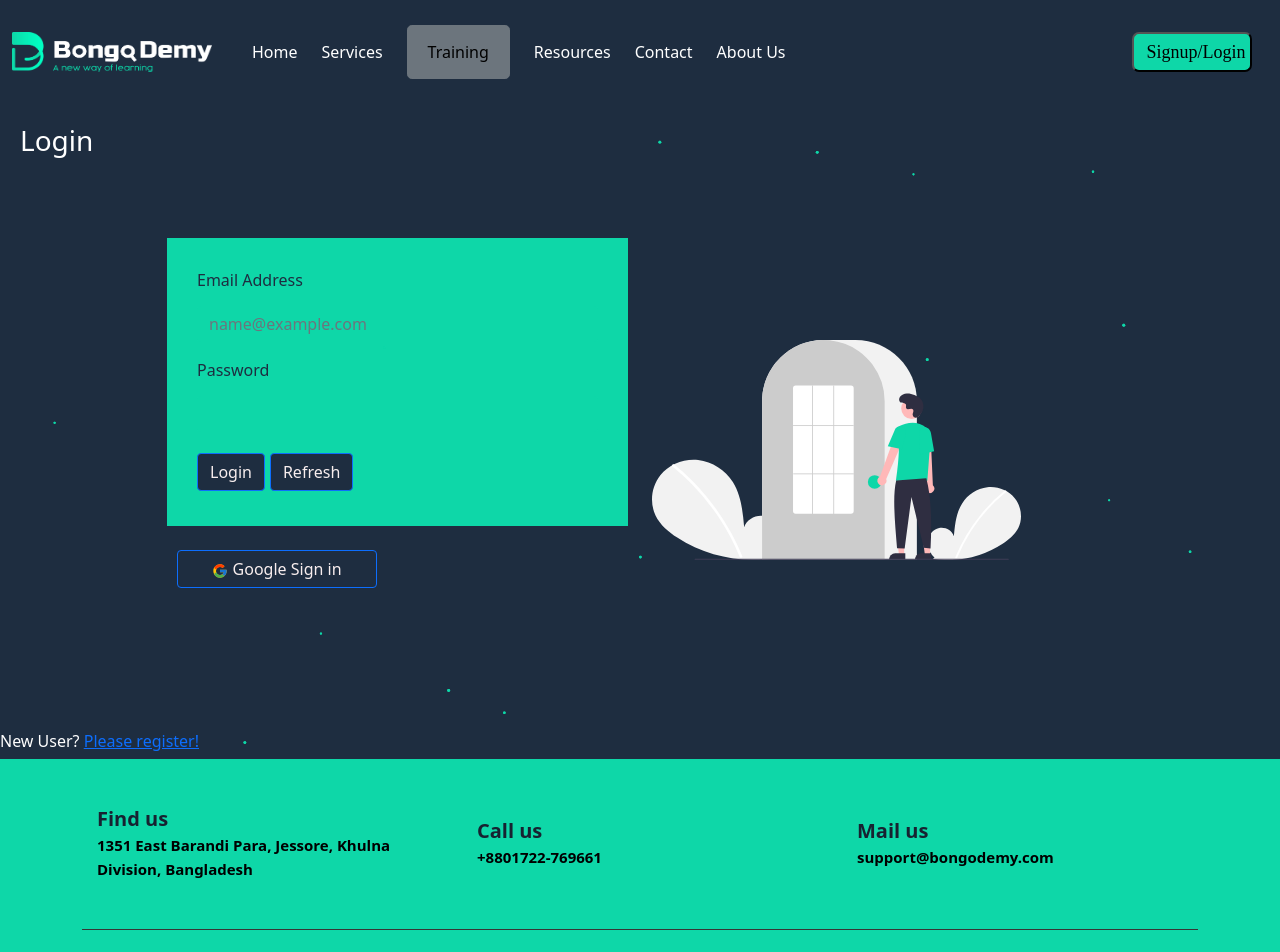
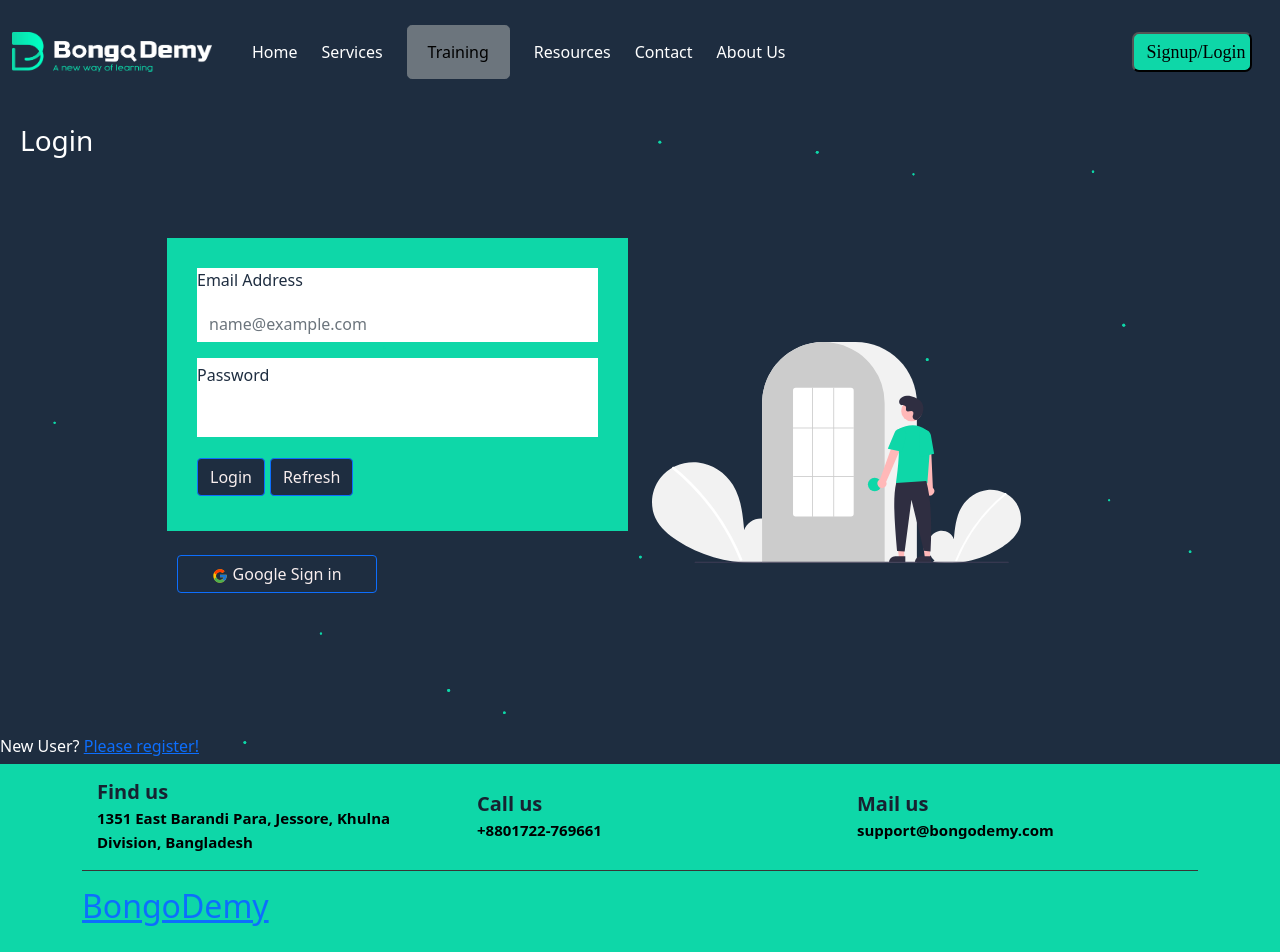
Before and after one commit to JannatBorna/bongodemy, a React (Create React App) app: page /login in a window 1280 px wide. Shown: the top 952 px of the page. Built offline with nearby package versions, Linux system fonts and the light colour scheme; no server answers.

Commit message:
added update all

```diff
--- a/src/Component/Shared/Footer/Footer.js
+++ b/src/Component/Shared/Footer/Footer.js
@@ -1,73 +1,3 @@
-// import React from 'react';
-// import { Link } from 'react-router-dom';
-// import './Footer.css';
-
-// const Footer = () => {
-//     return (
-//         <div className=' foterstyle '>
-//             <div className="row ">
-//                 <div className="col-md-2 ">
-//                     <div className='justify-content-around align-items-center text-start ms-2'>
-
-//                         <div className='ms-5'>
-//                         <div className=" text-start ">
-//                             <h3 className='text-black fw-bold'>Contact</h3>
-//                         </div>
-//                         <Link className='text-black fw-bold'> Office Location  </Link>
-//                         <Link className='text-black fw-bold'> Phone Number  </Link>
-//                         <Link className='text-black fw-bold'> Telephone Number </Link>
-//                         <Link className='text-black fw-bold'> Mail</Link>
-//                         </div>
-//                     </div>
-//                 </div>
-//                 <div className="col-md-2">
-//                     <div className="justify-content-around align-items-center text-start ">
-//                         <div className='mt-5'>
-//                         <div className="text-start ">
-//                             <h3 className='text-black fw-bold'> Menu</h3>
-//                         </div>
-
-//                         </div>
-//                     </div>
-//                 </div>
-//                 <div className="col-md-3">
-//                     <div className="text-start ">
-//                         <h3 className='text-black fw-bold'>Recent Post</h3>
-//                     </div>
-//                     <p className='text-black fw-bold'>Recent Posrt 1</p>
-//                     <p className='text-black fw-bold'>Recent Posrt 2</p>
-//                 </div>
-//                 <div className="col-md-5">
-//                 <div className='mt-5'>
-//                         <div className="text-start ">
-//                             <h3 className='text-black fw-bold'> News Latter</h3>
-//                         </div>
-//                         <Link className='text-black fw-bold'> Home </Link>
-//                         <br />
-//                         <Link className='text-black fw-bold'>Cyber-bullying</Link>
-//                         <br />
-
-//                         </div>
-//                     <form>
-//                         <div class="mb-3 me-3">
-//                             <div className=" w-100 h-100 d-flex justify-content-around align-items-center">
-//                                 <input type="email" class="form-control" id="exampleInputEmail1" aria-describedby="emailHelp" />
-//                                 <button className='ms-2 btn subscribe '>Subscribe</button>
-//                             </div>
-
-//                         </div>
-//                     </form>
-//                 </div>
-//                 <div className=" mb-5 ">
-//                     <p className='mb-3'>@ All Rights Reserved By BongoDemy 2021</p>
-//                 </div>
-//             </div>
-
-//         </div>
-//     );
-// };
-
-// export default Footer;
 import React from 'react';
 import { Link } from 'react-router-dom';
 import"./Footer.css"
@@ -77,7 +7,7 @@
         <div>
             <footer class="footer-section">
         <div class="container">
-            <div class="footer-cta pt-5 pb-5">
+            <div class="footer-cta pt-3 pb-3">
                 <div class="row">
                     <div class="col-xl-4 col-md-4 mb-30">
                         <div class="single-cta">
@@ -105,7 +35,7 @@
                     </div>
                 </div>
             </div>
-            <div class="footer-content pt-5 pb-5">
+            <div class="footer-content pt-3 pb-3">
                 <div class="row">
                     <div class="col-xl-4 col-lg-4 mb-50">
                         <div class="footer-widget">
@@ -136,7 +66,7 @@
                                 <li><Link to="/cyberBulling">Cyber-bullying</Link></li>
                                 <li><Link to="/cyberCrime">Cyber-crime</Link></li>
                                 <li><Link to="/">Cyber-security</Link></li>
-                                <li><Link to="/training">Cyber-traning</Link></li>
+                                <li><Link to="/training/courses">Cyber-traning</Link></li>
 
                             </ul>
                         </div>
--- a/src/Component/Shared/Header/Navigation.js
+++ b/src/Component/Shared/Header/Navigation.js
@@ -41,9 +41,6 @@
                             <button className='signUp_button m-3'>
                                 <Link className='text-black ms-2 text-decoration-none' to='/login'>Signup/Login</Link>
                             </button>
-
-
-
                         </Navbar.Text>
 
                     </Navbar.Collapse>
--- a/src/Component/pages/Contact/Contact.js
+++ b/src/Component/pages/Contact/Contact.js
@@ -32,24 +32,24 @@
                                             Name
                                         </h5>
                                     </Form.Label>
-                                    <Form.Control id='form-col' type="name" placeholder="Enter your name" />
+                                    <Form.Control className='bg-white' id='form-col' type="name" placeholder="Enter your name" />
                                 </Form.Group>
-                                <Form.Group className="mb-3" controlId="exampleForm.ControlInput1">
+                                <Form.Group className="mb-3 bg-white rounded" controlId="exampleForm.ControlInput1">
                                     <Form.Label>
                                         <h5>
                                             Email Address
                                         </h5>
                                     </Form.Label>
-                                    <Form.Control id='form-col' type="email" placeholder="name@example.com" />
+                                    <Form.Control className="mb-3 bg-white mt-3 roundrd" id='form-col' type="email" placeholder="name@example.com" />
                                 </Form.Group>
-                                <Form.Group className="mb-3" controlId="exampleForm.ControlTextarea1">
+                                <Form.Group className="mb-3 bg-white mt-3 rounded" controlId="exampleForm.ControlTextarea1">
                                     <Form.Label>
                                         <h5>
                                             Describe Your Problem
                                         </h5>
                                     </Form.Label>
 
-                                    <Form.Control className='text-area-size' id='form-col' as='textarea' rows={3} placeholder="Your name and problem should hidden..." />
+                                    <Form.Control className='text-area-size bg-white' id='form-col' as='textarea' rows={3} placeholder="Your name and problem should hidden..." />
                                 </Form.Group>
                                 <Button id='btn-col' type="submit">
                                     Submit
--- a/src/Component/pages/Contact/Login.js
+++ b/src/Component/pages/Contact/Login.js
@@ -39,28 +39,28 @@
     return (
         <div>
             <div className='bg-col'>
-                <h3 className='text-white'>Login</h3>
+                <h3 className='text-white '>Login</h3>
                 <div className='bg-color'>
                     <div className='row'>
                         <div className='col-md-5 marge-btm'>
                             <Form onSubmit={handleEmailPassLogin} id='form-bgm'>
-                                <Form.Group className="mb-3">
-                                    <Form.Label>
-                                        <h6>
+                                <Form.Group className="mb-3 bg-white">
+                                    <Form.Label className='mb-2'>
+                                        <h6 className=" bg-white">
                                             Email Address
                                         </h6>
                                     </Form.Label>
-                                    <Form.Control  onChange={handleOnchange} id='form-color' type="email" placeholder="name@example.com" />
+                                    <Form.Control  onChange={handleOnchange} id='form-color' type="email" className="bg-white"placeholder="name@example.com" />
                                 </Form.Group>
-                                <Form.Group className="mb-3" >
+                                <Form.Group className="mb-3 bg-white" >
                                     <Form.Label>
-                                        <h6>
+                                        <h6 className="mt-2 mb-2 bg-white">
                                             Password
                                         </h6>
                                     </Form.Label>
-                                    <Form.Control onChange={handleOnchange} id='form-color' type="password" />
+                                    <Form.Control onChange={handleOnchange} id='form-color'className='bg-white ' type="password" />
                                 </Form.Group>
-                                <div className="text-danger my-2" style={{ margin: '5px', backgroundColor: 'white', textAlign: 'center' }}>{error}</div>
+                                <div className="text-danger my-2 " style={{ margin: '5px', backgroundColor: 'white', textAlign: 'center' }}>{error}</div>
 
                                 <Button  id='btn-color' type="submit">
                                     Login
```
